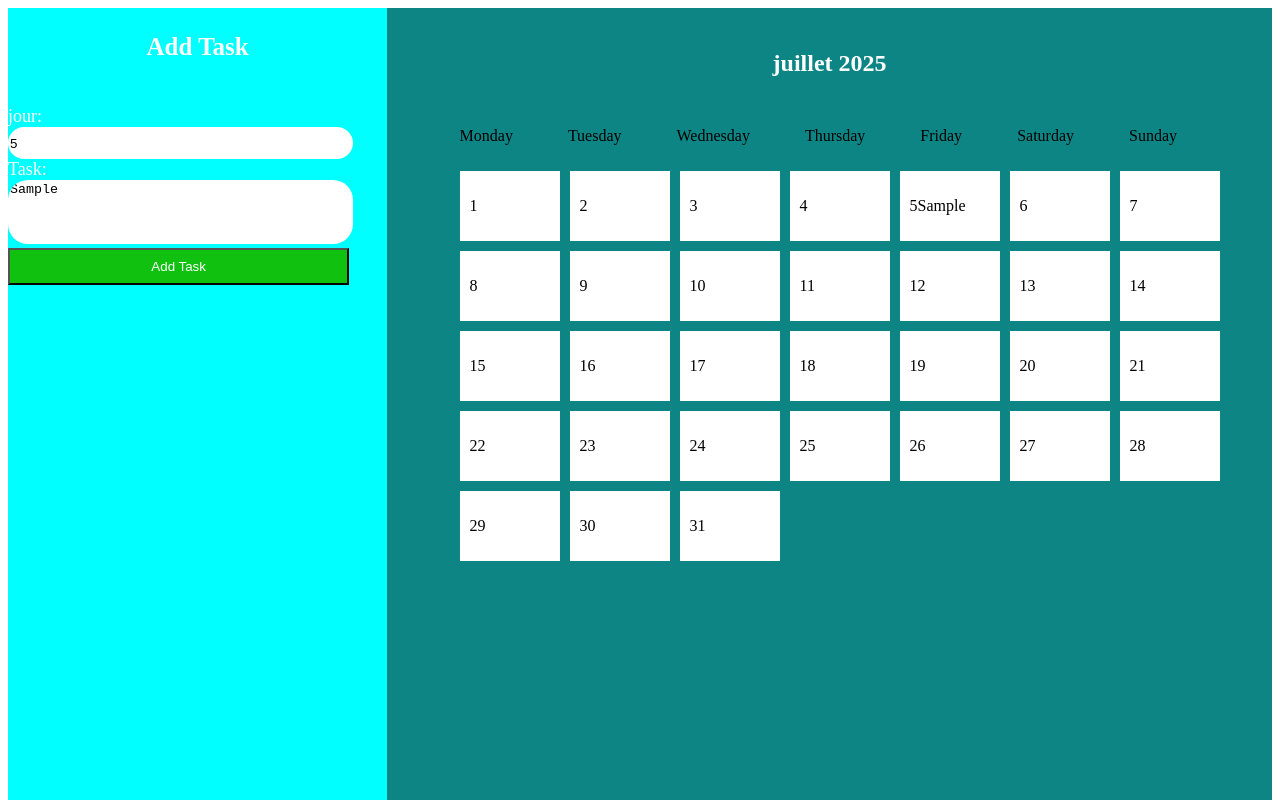
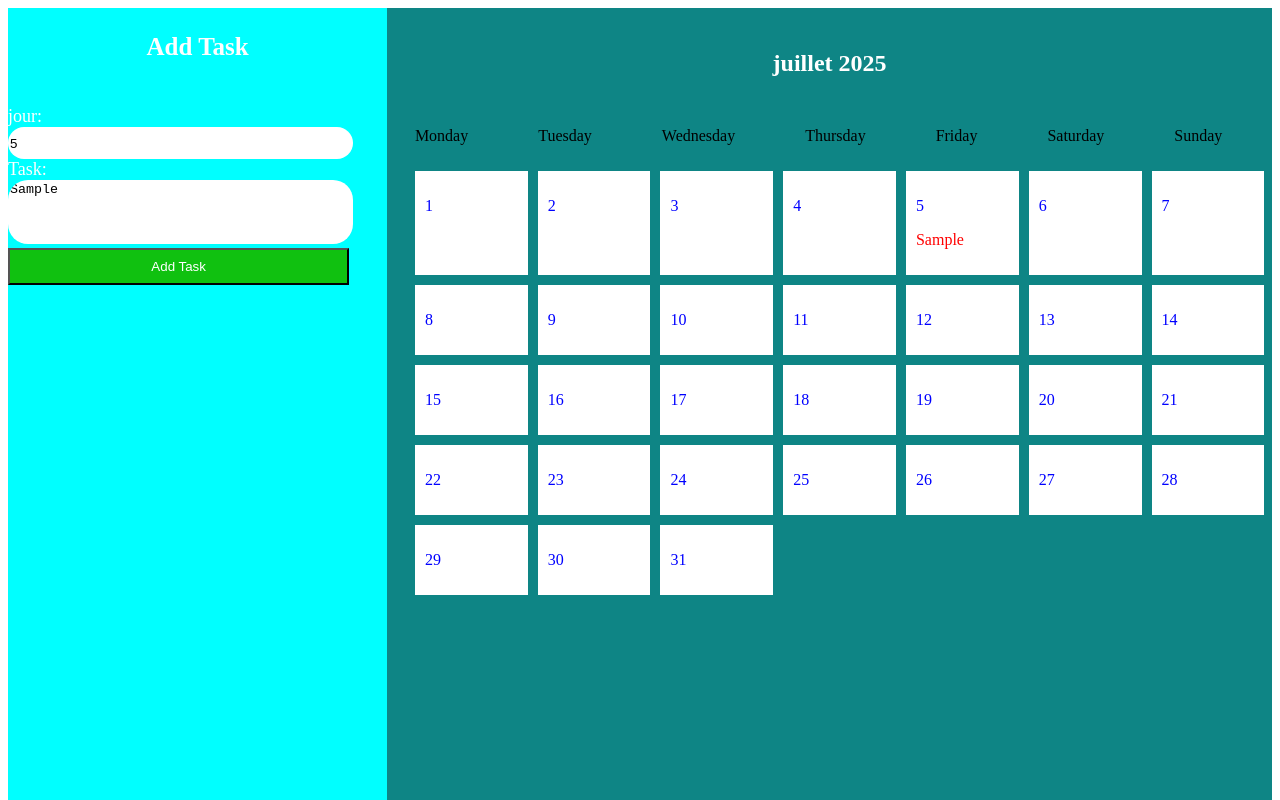
Before and after one commit to Mouadelhiloufi/Plateform-de-reservation, a plain HTML site: page index.html in a window 1280 px wide. Both pictures are taken after typing "5", "Sample" into the empty fields and a click on the button "Add Task". Shown: the top 800 px of the page. Drawn offline with Linux system fonts and the light colour scheme; some packages are replaced by stand-ins of ours; a script that the page names is missing.

Commit message:
and task handling: update grid structure, enhance task display, and modify event listener for form submission

```diff
--- a/assets/css/style.css
+++ b/assets/css/style.css
@@ -100,9 +100,9 @@
 .container_card {
     /* background-color: red; */
     display: grid;
-    grid-template-columns: repeat(auto-fill, 100px);
+    grid-template-columns: repeat(7, 1fr);
     justify-content: center;
-    align-items: center;
+    /* align-items: center; */
     width: 100%;
     padding: 10px;
     gap: 10px;
@@ -111,16 +111,24 @@
 .days {
     grid-column: 1/8;
     display: flex;
-    gap: 55px;
+    gap: 70px;
     justify-content: start;
     align-items: start;
 }
 
 .card {
+
     padding: 10px;
     background-color: #fff;
-    display: flex;
-    flex-wrap: wrap;
-    justify-content: start;
-    align-items:baseline;
+    overflow-y: auto;
+
+
+
 }
+.P_card{
+    color: blue;
+    overflow-y: auto;
+}
+.P_element{
+    color:red;
+}
--- a/assets/js/script.js
+++ b/assets/js/script.js
@@ -30,28 +30,28 @@ for (let i = 0; i < 31; i++) {
 
       <div class="card" id="${i + 1}">
 
-                                <p>${i + 1}</p>
-                            </div>`
+                                <p class="P_card">${i + 1}</p>
+                            </div>
+
+                            `
 
     container_card.innerHTML += content
+
 }
 
 
-btn.addEventListener('click', function (e) {
+form.addEventListener('submit', function (e) {
     e.preventDefault();
+
     let inputDate = document.getElementById("inputDate").value
     let txt_content = document.getElementById("taskText").value
-
+    let cards=document.querySelectorAll(".card");
+    console.log(cards);
     //   let inputDay = document.getElementById("inputDay").value
-
-    const dayContainer=document.getElementById(`${inputDate}`);
-    let pElement = document.createElement("p");
-    pElement.textContent=txt_content;
-    dayContainer.appendChild(pElement)
 
 
 
-    console.log(pElement);
+
 
     let regex = /^[A-Za-z0-9 "]+$/;
     if (!regex.test(txt_content)) {
@@ -62,9 +62,28 @@ btn.addEventListener('click', function (e) {
         });
 
     }
+    else{
+    const dayContainer=document.getElementById(`${inputDate}`);
+    let pElement = document.createElement("p");
+    pElement.className="P_element"
+    pElement.textContent=txt_content;
+    dayContainer.appendChild(pElement)
+    }
 
 
-    console.log(inputDate);
+
+
+
+
+
+
+
+
+
+
+
+
+
 
 
 })
```
Also changed, not shown: index.html (+2 -0 lines).
